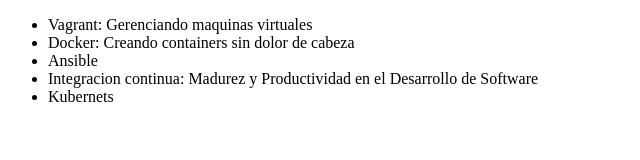
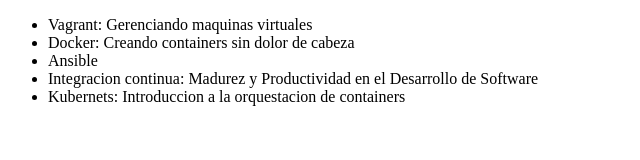
Before and after one commit to haranda1984/curso-oracle-git, a plain HTML site: page index.html in a window 1280 px wide. Shown: the whole page, without its empty margins (0-640 px from the left). Drawn offline with Linux system fonts and the light colour scheme.

Commit message:
Modificando el nombre de curso de Kubernetes

```diff
--- a/index.html
+++ b/index.html
@@ -10,7 +10,7 @@
         <li> Docker: Creando containers sin dolor de cabeza</li>
         <li> Ansible </li>
         <li> Integracion continua: Madurez y Productividad en el Desarrollo de Software</li>
-        <li> Kubernets</li>
+        <li> Kubernets: Introduccion a la orquestacion de containers</li>
     </ul>
 </body>
 </html>
```
